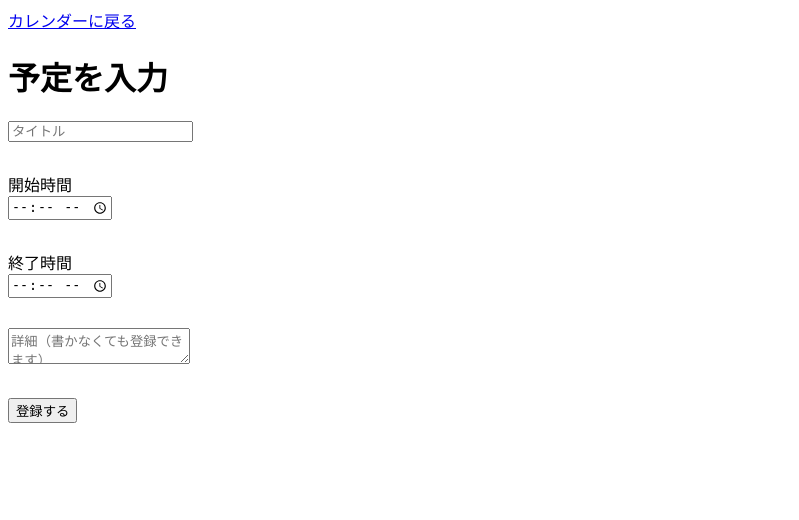
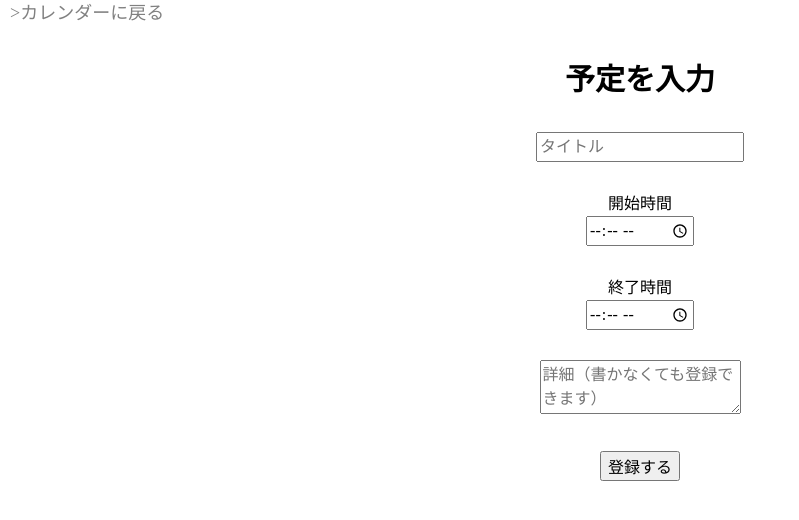
Before and after one commit to ponyo728/schedule, a Rails app: page /schedules/new in a window 1280 px wide. Shown: the top 520 px of the page, without its empty margins (0-799 px from the left). Run offline with Rails 7, Linux system fonts and the light colour scheme; the visitor is signed in with stand-in values (Sample User, id 1); some libraries are stand-ins or nearby versions.

Commit message:
各画面のCSSを実装

```diff
--- /dev/null
+++ b/app/assets/stylesheets/reset.css
@@ -0,0 +1,54 @@
+/* 1. Use a more-intuitive box-sizing model */
+*, *::before, *::after {
+  box-sizing: border-box;
+}
+
+/* 2. Remove default margin */
+*:not(dialog) {
+  margin: 0;
+}
+
+/* 3. Enable keyword animations */
+@media (prefers-reduced-motion: no-preference) {
+  html {
+    interpolate-size: allow-keywords;
+  }
+}
+
+body {
+  /* 4. Increase line-height */
+  line-height: 1.5;
+  /* 5. Improve text rendering */
+  -webkit-font-smoothing: antialiased;
+}
+
+/* 6. Improve media defaults */
+img, picture, video, canvas, svg {
+  display: block;
+  max-width: 100%;
+}
+
+/* 7. Inherit fonts for form controls */
+input, button, textarea, select {
+  font: inherit;
+}
+
+/* 8. Avoid text overflows */
+p, h1, h2, h3, h4, h5, h6 {
+  overflow-wrap: break-word;
+}
+
+/* 9. Improve line wrapping */
+p {
+  text-wrap: pretty;
+}
+h1, h2, h3, h4, h5, h6 {
+  text-wrap: balance;
+}
+
+/*
+  10. Create a root stacking context
+*/
+#root, #__next {
+  isolation: isolate;
+}
--- /dev/null
+++ b/app/assets/stylesheets/schedules/devise/registration.css
@@ -0,0 +1,29 @@
+.registration-container {
+  width: 90%;
+  max-width: 400px;
+  margin: 0 auto;
+}
+
+.registration-title,
+.session-title{
+  font-size: 30px;
+  height: 30%;
+  padding: 30px;
+  text-align: center;
+}
+
+.field{
+  text-align: center;
+  font-size: 100%;
+  margin-bottom: 30px;
+}
+
+.actions{
+  text-align: center;
+  margin-top: 50px;
+}
+
+.forget-password{
+  text-align: center;
+  margin: 20px 0px;
+}
--- a/app/assets/stylesheets/schedules/new.css
+++ /dev/null
@@ -1,15 +0,0 @@
-.create-field{
-  margin-bottom: 30px;
-}
-
-.detail-schedule{
-  margin-bottom: 60px;
-}
-
-.date-list{
-  margin-bottom: 30px;
-}
-
-.schedule-label{
-  display: block;
-}
--- /dev/null
+++ b/app/assets/stylesheets/schedules/schedule/edit.css
@@ -0,0 +1,11 @@
+.back-show{
+  text-decoration: none;
+  color: gray;
+  margin-left: 10px;
+  font-size: 18px;
+}
+
+.edit{
+  text-align: center;
+  margin: 20px 0px;
+}
--- /dev/null
+++ b/app/assets/stylesheets/schedules/schedule/index.css
@@ -0,0 +1,18 @@
+.new-schedule{
+  text-decoration: none;
+  margin-left: 10px;
+  color: #9999ff;
+}
+
+.planned{
+  text-decoration: none;
+  margin-left: 30px;
+  color: #ff9993;
+}
+
+.logout{
+  text-decoration: none;
+  margin-left: 5px;
+  color: #c184ff;
+  font-size: 18px;
+}
--- /dev/null
+++ b/app/assets/stylesheets/schedules/schedule/list.css
@@ -0,0 +1,31 @@
+.schedule-list{
+  text-align: center;
+}
+
+.detail-schedule{
+  margin-bottom: 30px;
+  text-align: center;
+}
+
+.date-list{
+  margin-bottom: 30px;
+  text-align: center;
+}
+
+.look-detail-schedule{
+  text-decoration: none;
+  color: #df7fff;
+}
+
+.schedule-label{
+  display: block;
+  text-align: center;
+}
+
+.list-title{
+  text-align: center;
+}
+
+.list-time{
+  text-align: center;
+}
--- /dev/null
+++ b/app/assets/stylesheets/schedules/schedule/new.css
@@ -0,0 +1,26 @@
+.create-field{
+  margin-bottom: 30px;
+  text-align: center;
+}
+
+.back-calendar{
+  text-decoration: none;
+  color: gray;
+  margin-left: 10px;
+  font-size: 18px;
+  }
+
+.enter-schedule{
+  font-size: 30px;
+  height: 30%;
+  padding: 30px;
+  text-align: center;
+}
+
+.start-time{
+  text-align: center;
+}
+
+.end-time{
+  text-align: center;
+}
--- a/app/views/devise/passwords/new.html.erb
+++ b/app/views/devise/passwords/new.html.erb
@@ -1,4 +1,4 @@
-<h2>Forgot your password?</h2>
+<h2 class="forget-password">Forgot your password?</h2>
 
 <%= form_for(resource, as: resource_name, url: password_path(resource_name), html: { method: :post }) do |f| %>
   <%= render "devise/shared/error_messages", resource: resource %>
--- a/app/views/devise/sessions/new.html.erb
+++ b/app/views/devise/sessions/new.html.erb
@@ -1,6 +1,7 @@
-<h2>Log in</h2>
+<div class="session-container">
+<h2 class='session-title'>Log in</h2>
 
-<%= form_for(resource, as: resource_name, url: session_path(resource_name)) do |f| %>
+  <%= form_for(resource, as: resource_name, url: session_path(resource_name)) do |f| %>
   <div class="field">
     <p><%= f.label :email %></p>
     <p><%= f.email_field :email, autofocus: true, autocomplete: "email" %></p>
@@ -21,6 +22,7 @@
   <div class="actions">
     <%= f.submit "Log in" %>
   </div>
+</div>
 <% end %>
 
 <%= render "devise/shared/links" %>
--- a/app/views/devise/shared/_header.html.erb
+++ b/app/views/devise/shared/_header.html.erb
@@ -1,3 +1,3 @@
 <% if user_signed_in? %>
-  <%= link_to "ログアウト", destroy_user_session_path, data: {turbo_method: :delete} %>
+  <%= link_to "ログアウト", destroy_user_session_path, data: {turbo_method: :delete}, class: "logout" %>
 <% end %>
--- a/app/views/schedules/index.html.erb
+++ b/app/views/schedules/index.html.erb
@@ -2,10 +2,11 @@
 <%= month_calendar do |date| %>
 
   <%= date.day%>
-  <%= link_to "登録する", new_schedule_path(date: date)  %>
+  <%= link_to "登録する", new_schedule_path(date: date), class: "new-schedule" %>
 
 
   <% if @schedules.exists?(date: date) %>
-    <%= link_to "予定あり", schedule_list_path(date: date) %>
+    <%= link_to "予定あり", schedule_list_path(date: date), class: "planned" %>
   <% end %>
 <% end %>
+<p>予定を見たい場合はその日にカーソルを合わせてください</p>
--- a/app/views/schedules/new.html.erb
+++ b/app/views/schedules/new.html.erb
@@ -1,21 +1,21 @@
-<%= link_to "カレンダーに戻る", root_path %>
-<h1> 予定を入力 </h1>
+<%= link_to ">カレンダーに戻る", root_path, class: "back-calendar" %>
+<h1 class="enter-schedule"> 予定を入力 </h1>
 
 <%= form_with model: @schedule do |f| %>
     <%= f.hidden_field :date %>
 
   <div class ="create-field">
-    <%= f.text_field :title, placeholder: "タイトル" %>
+    <%= f.text_field :title, placeholder: "タイトル", class: "new-title" %>
   </div>
 
-  <div>
+  <div class="start-time">
     開始時間
   </div>
   <div class ="create-field">
     <%= f.time_field :start_time %>
   </div>
 
-  <div>
+  <div class="end-time">
     終了時間
   </div>
   <div class ="create-field">
```
Also changed, not shown: app/assets/stylesheets/schedules/schedule/show.css (added, +40 -0 lines), app/views/devise/registrations/new.html.erb (+5 -3 lines), app/views/schedules/edit.html.erb (+4 -4 lines), app/views/schedules/list.html.erb (+5 -5 lines), app/views/schedules/show.html.erb (+7 -7 lines).
